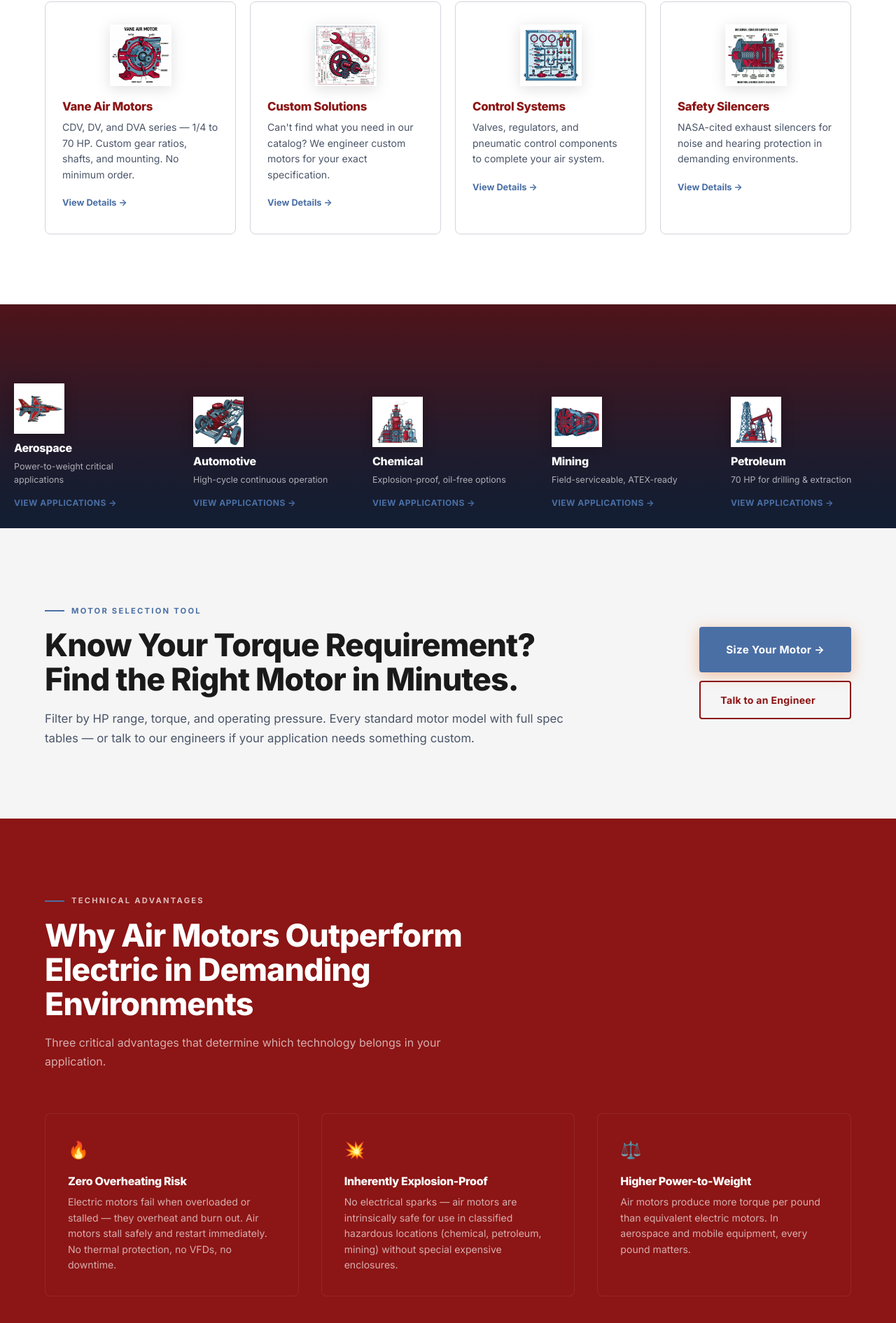
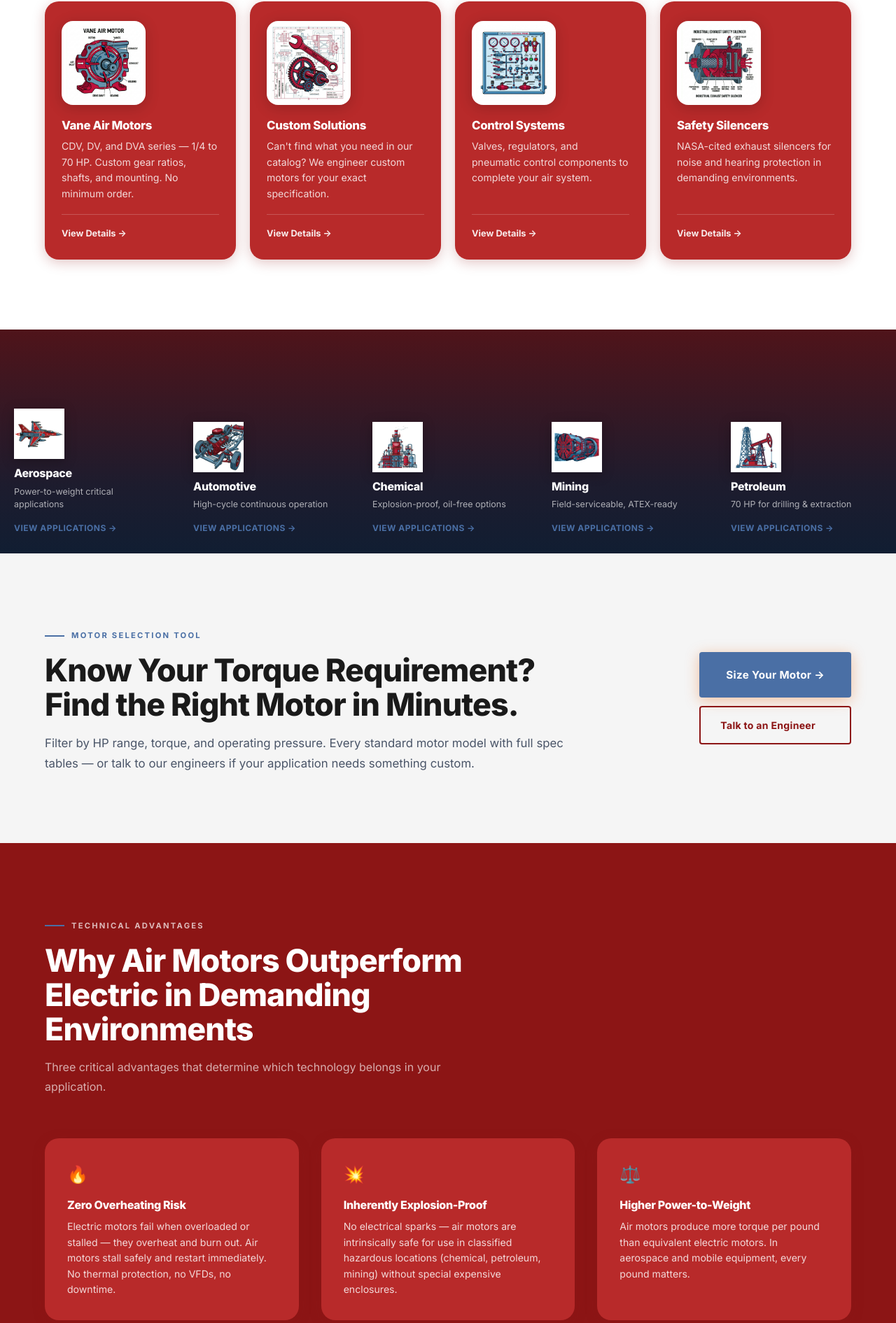
Before and after one commit to Franscale1922/local-websites, a Next.js app in the folder prospects/psi-automation/site/: page / in a window 1280 px wide. Shown: the part 1785-3676 px from the top of the page at 70% size. Built offline with nearby package versions, Linux system fonts and the light colour scheme.

Commit message:
PSI: Apply crimson card design site-wide — product cards, why cards

```diff
--- a/prospects/psi-automation/site/src/app/globals.css
+++ b/prospects/psi-automation/site/src/app/globals.css
@@ -700,50 +700,65 @@ p  { max-width: 70ch; line-height: 1.7; }
   gap: 20px;
 }
 .product-card {
-  background: white;
-  border: 1.5px solid var(--border);
-  border-radius: var(--radius-md);
-  padding: 32px 24px;
-  transition: all var(--t-mid);
+  background: #B82A2A;               /* Lighter crimson exterior */
+  border: none;
+  border-radius: 20px;
+  padding: 28px 24px 26px;
+  transition: all 0.3s cubic-bezier(0.4, 0, 0.2, 1);
   cursor: pointer;
   text-decoration: none;
-  color: var(--text-primary);
+  color: white;
+  box-shadow: 0 4px 18px rgba(140,21,21,0.25);
+  display: flex;
+  flex-direction: column;
 }
 .product-card:hover {
-  border-color: var(--orange);
-  box-shadow: var(--shadow-md);
-  transform: translateY(-4px);
+  background: var(--crimson);
+  transform: translateY(-8px);
+  box-shadow: 0 20px 52px rgba(140,21,21,0.45);
 }
+
+/* White icon frame inside the crimson card */
 .product-card-icon {
-  /* No container styling — icon floats on card, slightly oversized */
+  width: 120px; height: 120px;
+  background: white;
+  border-radius: 16px;
   display: flex;
   align-items: center;
   justify-content: center;
   margin-bottom: 20px;
+  box-shadow: 0 4px 20px rgba(0,0,0,0.18);
+  overflow: hidden;
+  transition: all 0.3s cubic-bezier(0.4, 0, 0.2, 1);
+}
+.product-card:hover .product-card-icon {
+  box-shadow: 0 8px 32px rgba(0,0,0,0.28), 0 0 0 3px rgba(255,255,255,0.35);
+  transform: scale(1.04) translateY(-2px);
 }
 .product-card-icon-img {
-  width: 88px; height: 88px;         /* Bold, slightly oversized */
+  width: 108px; height: 108px;
   object-fit: contain;
-  transition: transform var(--t-mid);
-  filter: drop-shadow(0 4px 10px rgba(0,0,0,0.12));
-  mix-blend-mode: multiply;          /* Blends any near-white BG away on white cards */
+  transition: transform 0.3s cubic-bezier(0.4, 0, 0.2, 1);
 }
 .product-card:hover .product-card-icon-img {
-  transform: scale(1.1) translateY(-3px);
+  transform: scale(1.08);
 }
-.product-card h3 { font-size: 1.05rem; color: var(--navy); margin-bottom: 10px; }
-.product-card p { font-size: 0.88rem; color: var(--steel); line-height: 1.6; max-width: none; }
+.product-card h3 { font-size: 1.05rem; color: white; font-weight: 800; margin-bottom: 10px; }
+.product-card p { font-size: 0.88rem; color: rgba(255,255,255,0.82); line-height: 1.6; max-width: none; flex: 1; }
 .product-card-arrow {
   display: inline-flex;
   align-items: center;
   gap: 6px;
   font-size: 0.8rem;
   font-weight: 700;
-  color: var(--orange);
+  color: rgba(255,255,255,0.9);
   margin-top: 18px;
-  transition: gap var(--t-fast);
+  transition: gap var(--t-fast), color var(--t-fast);
+  border-top: 1px solid rgba(255,255,255,0.2);
+  padding-top: 16px;
+  width: 100%;
 }
-.product-card:hover .product-card-arrow { gap: 10px; }
+.product-card:hover .product-card-arrow { gap: 10px; color: white; }
 
 /* ── APPLICATION CARDS ───────────────────────────────────── */
 .applications-grid {
@@ -872,16 +887,23 @@ p  { max-width: 70ch; line-height: 1.7; }
 }
 .why-card {
   padding: 32px;
-  background: var(--navy);
-  border-radius: var(--radius-md);
-  border: 1px solid rgba(255,255,255,0.08);
+  background: #B82A2A;               /* Same lighter crimson as product/audience cards */
+  border-radius: 20px;
+  border: none;
+  box-shadow: 0 4px 18px rgba(140,21,21,0.22);
+  transition: all 0.3s cubic-bezier(0.4, 0, 0.2, 1);
+}
+.why-card:hover {
+  background: var(--crimson);
+  transform: translateY(-6px);
+  box-shadow: 0 16px 48px rgba(140,21,21,0.4);
 }
 .why-card-icon {
   font-size: 1.5rem;
   margin-bottom: 16px;
 }
 .why-card h3 { color: white; font-size: 1rem; margin-bottom: 10px; }
-.why-card p { font-size: 0.88rem; color: rgba(255,255,255,0.65); line-height: 1.6; max-width: none; }
+.why-card p { font-size: 0.88rem; color: rgba(255,255,255,0.82); line-height: 1.6; max-width: none; }
 
 /* ── PAGE HERO (inner pages) ─────────────────────────────── */
 .page-hero {
```
